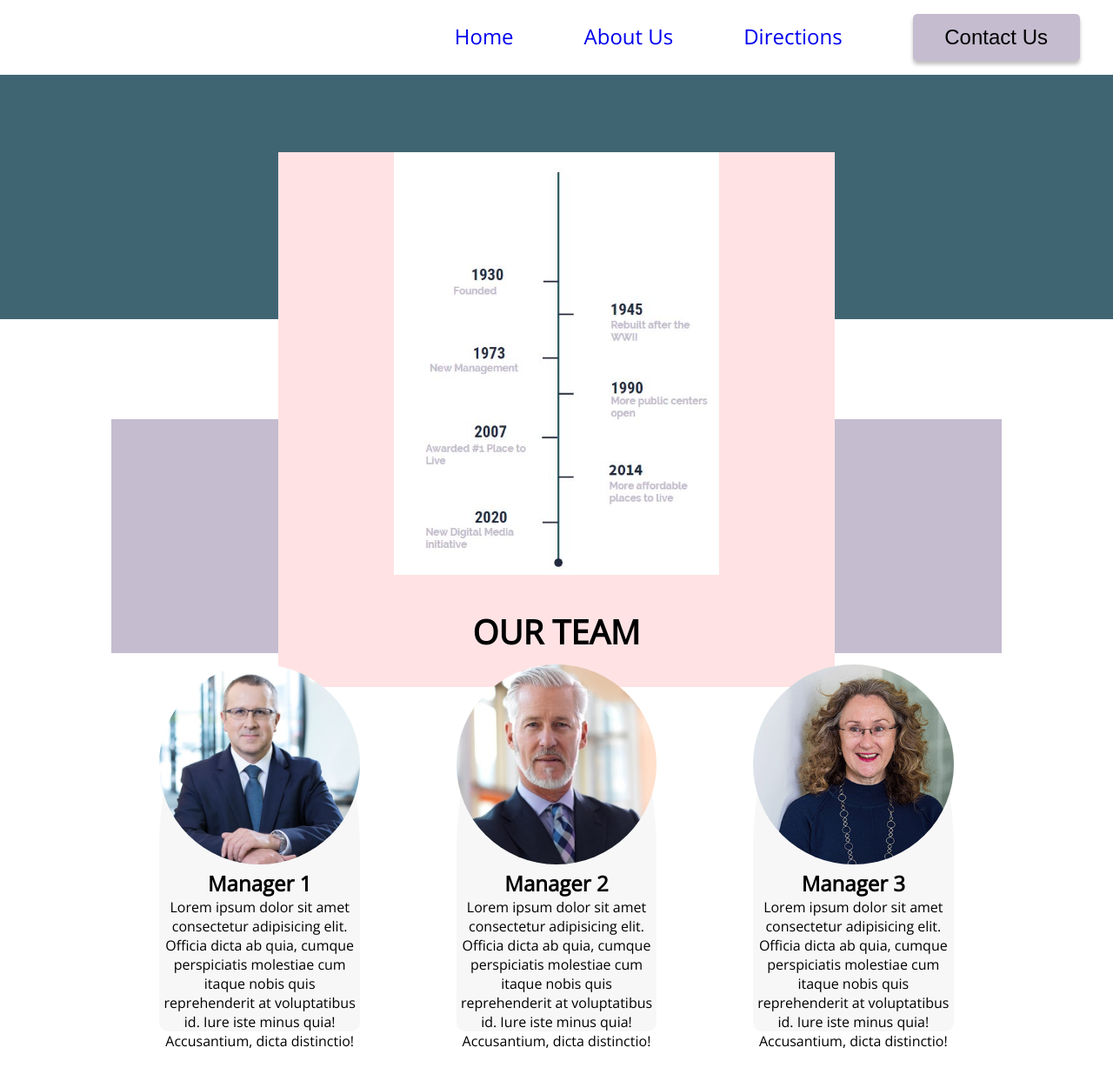
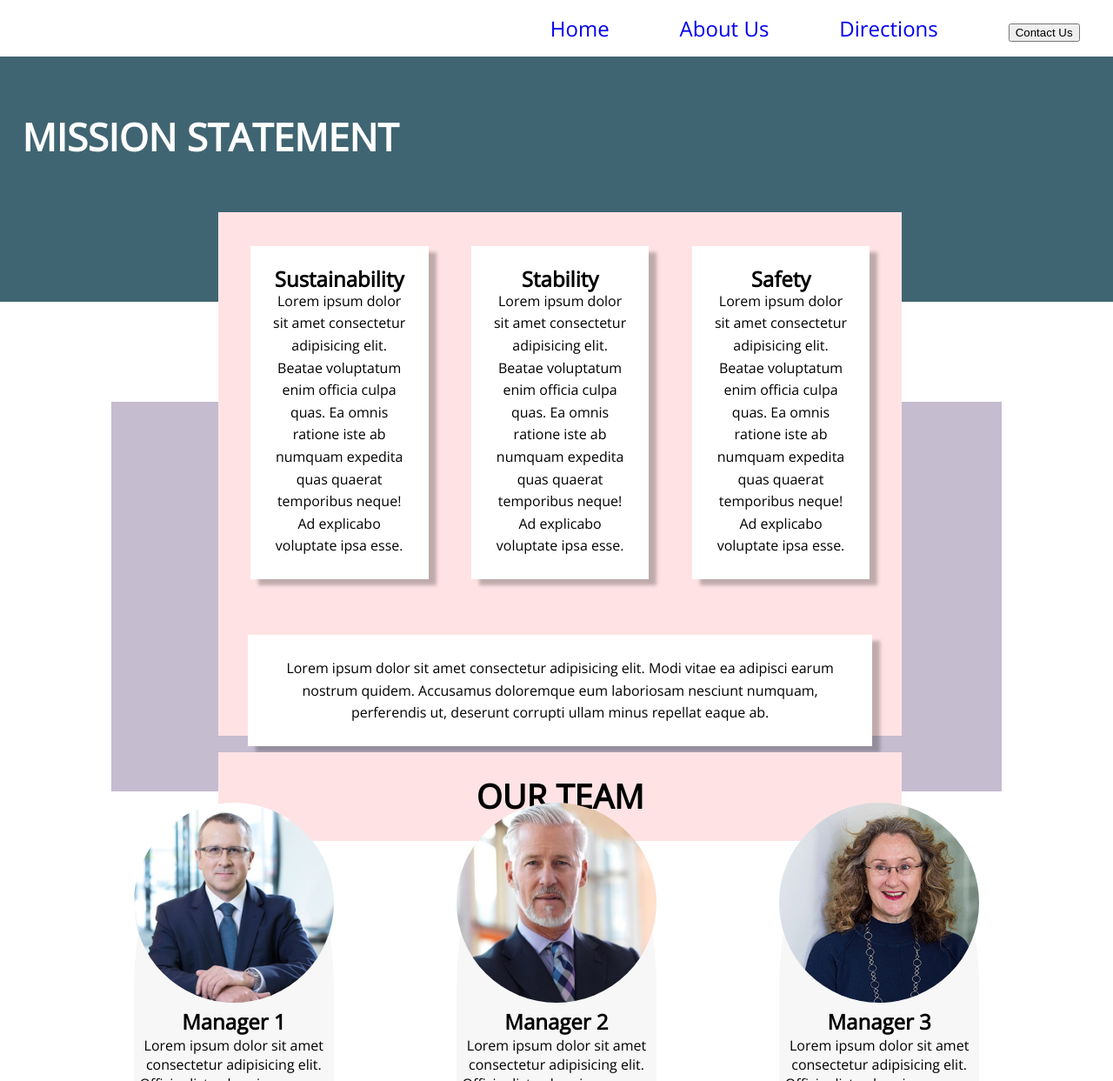
Before and after one commit to ekladova/Final-project, a plain HTML site: page about.html in a window 1280 px wide. Shown: the top 1243 px of the page at 87% size. Drawn offline with nearby package versions, Linux system fonts and the light colour scheme.

Commit message:
changes to html and css, split the css files

```diff
--- /dev/null
+++ b/about-page-style.css
@@ -0,0 +1,148 @@
+/* __about page__ */
+.green-container {
+  background-color: #406572;
+  height: 22vw;
+  display: flex;
+  align-content: flex-end;
+}
+
+.heading {
+  height: fit-content;
+  width: 35%;
+  font-size: 3.4vw;
+  padding: 2vw;
+  color: white;
+}
+
+.white-container {
+  background-color: white;
+  height: 9vw;
+}
+.purple-container {
+  background-color: #c5bcd0;
+  height: 35vw;
+  width: 80%;
+  margin: auto;
+}
+
+.people-image,
+.picture {
+  height: 16vw;
+  width: 16vw;
+  border-radius: 50%;
+  margin: auto;
+  z-index: 999;
+  position: relative;
+  bottom: 3vw;
+}
+
+.pink-container {
+  height: 47vw;
+  width: 62%;
+  /* margin: auto; */
+  position: relative;
+  top: 14vw;
+  right: 19vw;
+  z-index: 99;
+  background-color: #ffe3e4;
+  line-height: 2vw;
+}
+
+.mission-container {
+  display: flex;
+  flex-direction: row;
+  justify-content: space-evenly;
+  align-items: center;
+}
+
+.mission-box {
+  width: 12vw;
+  background: #ffffff;
+  padding: 2vw;
+  box-shadow: 9px 7px 4px rgba(0, 0, 0, 0.25);
+  margin: 3vw 1vw;
+  text-align: center;
+}
+
+.mission-textbox {
+  width: 85%;
+  background: #ffffff;
+  padding: 2vw;
+  box-shadow: 9px 7px 4px rgba(0, 0, 0, 0.25);
+  margin: 2vw auto;
+  text-align: center;
+}
+
+.team {
+  position: relative;
+  top: -2vw;
+  text-align: center;
+  font-size: 3vw;
+  /* margin-top: -2vw; */
+  padding: 3vw;
+  background-color: #ffe3e4;
+}
+
+.team-container {
+  display: flex;
+  flex-direction: row;
+  justify-content: space-around;
+  width: 87%;
+  margin: 1vw auto;
+  z-index: 999;
+  height: 31vw;
+}
+
+.member {
+  display: flex;
+  flex-direction: column;
+  background-color: #f7f7f7;
+  width: 18vw;
+  height: 33vw;
+  text-align: center;
+  align-items: center;
+  top: -15vw;
+  z-index: 999;
+  border-radius: 50% 50% 10px 10px;
+}
+
+.member article {
+  /* position: relative; */
+  /* bottom: 4vw; */
+  padding: 5px;
+  height: 6vw;
+}
+
+.focus {
+  top: -6vw;
+}
+
+#member1 {
+  background: url(./assets/man1.jpg) no-repeat;
+  height: 18vw;
+  width: 18vw;
+  border-radius: 50%;
+  background-size: cover;
+  /* position: relative; */
+  bottom: 7vw;
+}
+
+#member2 {
+  background: url(./assets/man2.jpg) center no-repeat;
+  height: 18vw;
+  width: 18vw;
+  border-radius: 50%;
+  background-size: cover;
+}
+
+#member3 {
+  background: url(./assets/man3.jpg) center no-repeat;
+  height: 18vw;
+  width: 18vw;
+  border-radius: 50%;
+  background-size: cover;
+}
+
+.longer {
+  height: 38vw;
+}
--- a/about.html
+++ b/about.html
@@ -4,7 +4,8 @@
     <meta charset="UTF-8" />
     <meta name="viewport" content="width=device-width, initial-scale=1.0" />
     <title>About Us</title>
-    <link type="text/css" href="./style.css" rel="stylesheet" />
+    <link type="text/css" href="./stylesheet.css" rel="stylesheet" />
+    <link type="text/css" href="./about-page-style.css" rel="stylesheet" />
     <link
       href="https://fonts.googleapis.com/css?family=Nunito+Sans|Open+Sans|Raleway&display=swap"
       rel="stylesheet"
@@ -27,10 +28,47 @@
     </section>
     <main class="about-page">
       <section class="about-container">
-        <div class="pink-container">
-          <div class="green-container">
-            <div class="picture">
-              <!-- <img class="people-image" src="./assets/people.jpeg" /> -->
+        <div class="green-container">
+          <h1 class="heading">MISSION STATEMENT</h1>
+          <div class="pink-container">
+            <div class="mission-container">
+              <div class="mission-box">
+                <h2>Sustainability</h2>
+                <p>
+                  Lorem ipsum dolor sit amet consectetur adipisicing elit.
+                  Beatae voluptatum enim officia culpa quas. Ea omnis ratione
+                  iste ab numquam expedita quas quaerat temporibus neque! Ad
+                  explicabo voluptate ipsa esse.
+                </p>
+              </div>
+
+              <div class="mission-box">
+                <h2>Stability</h2>
+                <p>
+                  Lorem ipsum dolor sit amet consectetur adipisicing elit.
+                  Beatae voluptatum enim officia culpa quas. Ea omnis ratione
+                  iste ab numquam expedita quas quaerat temporibus neque! Ad
+                  explicabo voluptate ipsa esse.
+                </p>
+              </div>
+
+              <div class="mission-box">
+                <h2>Safety</h2>
+                <p>
+                  Lorem ipsum dolor sit amet consectetur adipisicing elit.
+                  Beatae voluptatum enim officia culpa quas. Ea omnis ratione
+                  iste ab numquam expedita quas quaerat temporibus neque! Ad
+                  explicabo voluptate ipsa esse.
+                </p>
+              </div>
+            </div>
+            <div class="mission-textbox">
+              <p>
+                Lorem ipsum dolor sit amet consectetur adipisicing elit. Modi
+                vitae ea adipisci earum nostrum quidem. Accusamus doloremque eum
+                laboriosam nesciunt numquam, perferendis ut, deserunt corrupti
+                ullam minus repellat eaque ab.
+              </p>
             </div>
             <h1 class="team">OUR TEAM</h1>
           </div>
--- a/style.css
+++ b/home-page-style.css
@@ -1,45 +1,4 @@
-/* __global__ */
-
-html,
-body {
-  margin: 0;
-  padding: 0;
-  font-family: "Open Sans", sans-serif;
-}
-
-p {
-  margin: 0;
-}
-
-a {
-  text-decoration: none;
-}
-
-a:hover {
-  opacity: 0.9;
-}
-
-h2 {
-  margin: 0;
-}
-/* navigation bar */
-
-.nav-bar {
-  display: flex;
-  flex-direction: row-reverse;
-  justify-content: space-between;
-  align-content: space-between;
-  margin: 0;
-  z-index: 999;
-  /* background-color: #406572; */
-}
-
-.nav-list-item {
-  display: inline;
-  margin: 0 3vw;
-  font-size: 1.5em;
-}
-
+/* __home page__ */
 .top-image-container {
   display: flex;
   flex-direction: row;
@@ -47,8 +6,6 @@ h2 {
   background-color: #406572;
   color: white;
 }
-
-/* __home page__ */
 .top-part {
   margin: 0;
   padding: 0;
@@ -240,136 +197,3 @@ td {
   cursor: pointer;
   font-size: 1em;
 }
-
-.footer {
-  background-color: #406572;
-  opacity: 0.7;
-}
-
-.footer p {
-  margin: 0 auto;
-  text-align: center;
-  width: 70%;
-  padding: 2vw;
-}
-
-/* __about page__ */
-.pink-container {
-  background-color: #406572;
-  height: 22vw;
-  display: flex;
-  align-content: flex-end;
-}
-.white-container {
-  background-color: white;
-  height: 9vw;
-}
-.purple-container {
-  background-color: #c5bcd0;
-  height: 21vw;
-  width: 80%;
-  margin: auto;
-}
-
-.people-image,
-.picture {
-  height: 16vw;
-  width: 16vw;
-  border-radius: 50%;
-  margin: auto;
-  z-index: 999;
-  position: relative;
-  bottom: 3vw;
-}
-
-.green-container {
-  height: 38vw;
-  width: 50%;
-  margin: auto;
-  position: relative;
-  top: 7vw;
-  z-index: 99;
-  background-color: #ffe3e4;
-  background-image: url(./assets/Capture.jpg);
-  background-repeat: no-repeat;
-  background-position: top;
-  background-size: contain;
-}
-
-.team {
-  position: relative;
-  top: 24vw;
-  text-align: center;
-  font-size: 3vw;
-  margin-top: -2vw;
-  padding: 3vw;
-  background-color: #ffe3e4;
-}
-
-.team-container {
-  display: flex;
-  flex-direction: row;
-  justify-content: space-around;
-  width: 80%;
-  margin: 1vw auto;
-  z-index: 999;
-  height: 31vw;
-}
-
-.member {
-  display: flex;
-  flex-direction: column;
-  background-color: #f7f7f7;
-  width: 18vw;
-  height: 33vw;
-  text-align: center;
-  align-items: center;
-  top: -15vw;
-  z-index: 999;
-  border-radius: 50% 50% 10px 10px;
-}
-
-.member article {
-  /* position: relative; */
-  /* bottom: 4vw; */
-  padding: 5px;
-  height: 6vw;
-}
-
-.focus {
-  top: -6vw;
-}
-
-#member1 {
-  background: url(./assets/man1.jpg) no-repeat;
-  height: 18vw;
-  width: 18vw;
-  border-radius: 50%;
-  background-size: cover;
-  /* position: relative; */
-  bottom: 7vw;
-}
-
-#member2 {
-  background: url(./assets/man2.jpg) center no-repeat;
-  height: 18vw;
-  width: 18vw;
-  border-radius: 50%;
-  background-size: cover;
-  /* position: relative; */
-  /* bottom: 5vw; */
-}
-
-#member3 {
-  background: url(./assets/man3.jpg) center no-repeat;
-  height: 18vw;
-  width: 18vw;
-  border-radius: 50%;
-  background-size: cover;
-  /* position: relative; */
-  /* bottom: 7vw; */
-}
-
-.longer {
-  height: 38vw;
-}
--- /dev/null
+++ b/stylesheet.css
@@ -0,0 +1,53 @@
+/* __global__ */
+
+html,
+body {
+  margin: 0;
+  padding: 0;
+  font-family: "Open Sans", sans-serif;
+}
+
+p {
+  margin: 0;
+}
+
+a {
+  text-decoration: none;
+}
+
+a:hover {
+  opacity: 0.9;
+}
+
+h2 {
+  margin: 0;
+}
+/* navigation bar */
+
+.nav-bar {
+  display: flex;
+  flex-direction: row-reverse;
+  justify-content: space-between;
+  align-content: space-between;
+  margin: 0;
+  z-index: 999;
+  /* background-color: #406572; */
+}
+
+.nav-list-item {
+  display: inline;
+  margin: 0 3vw;
+  font-size: 1.5em;
+}
+
+.footer {
+  background-color: #406572;
+  opacity: 0.7;
+}
+
+.footer p {
+  margin: 0 auto;
+  text-align: center;
+  width: 70%;
+  padding: 2vw;
+}
```
Also changed, not shown: index.html (+2 -1 lines).
